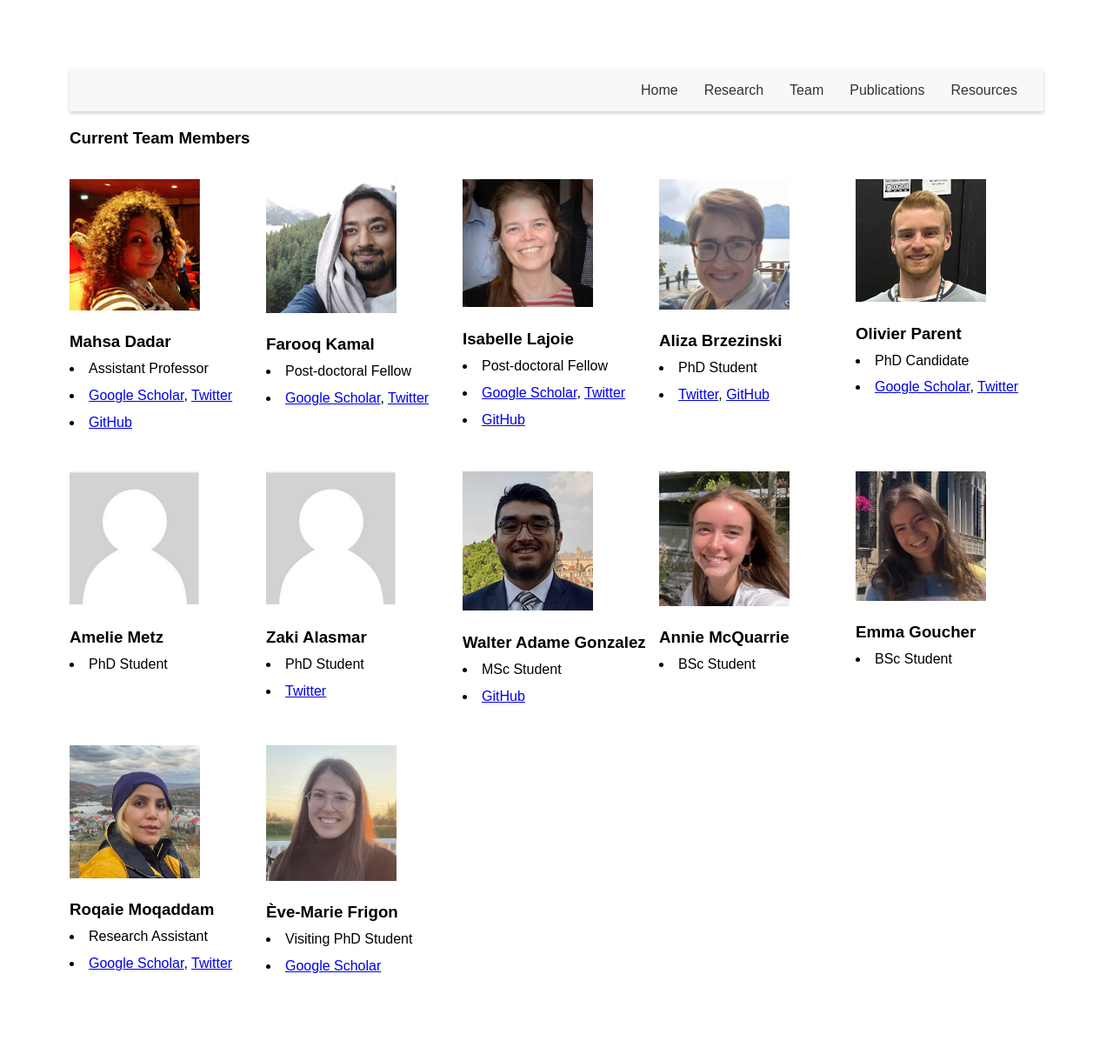
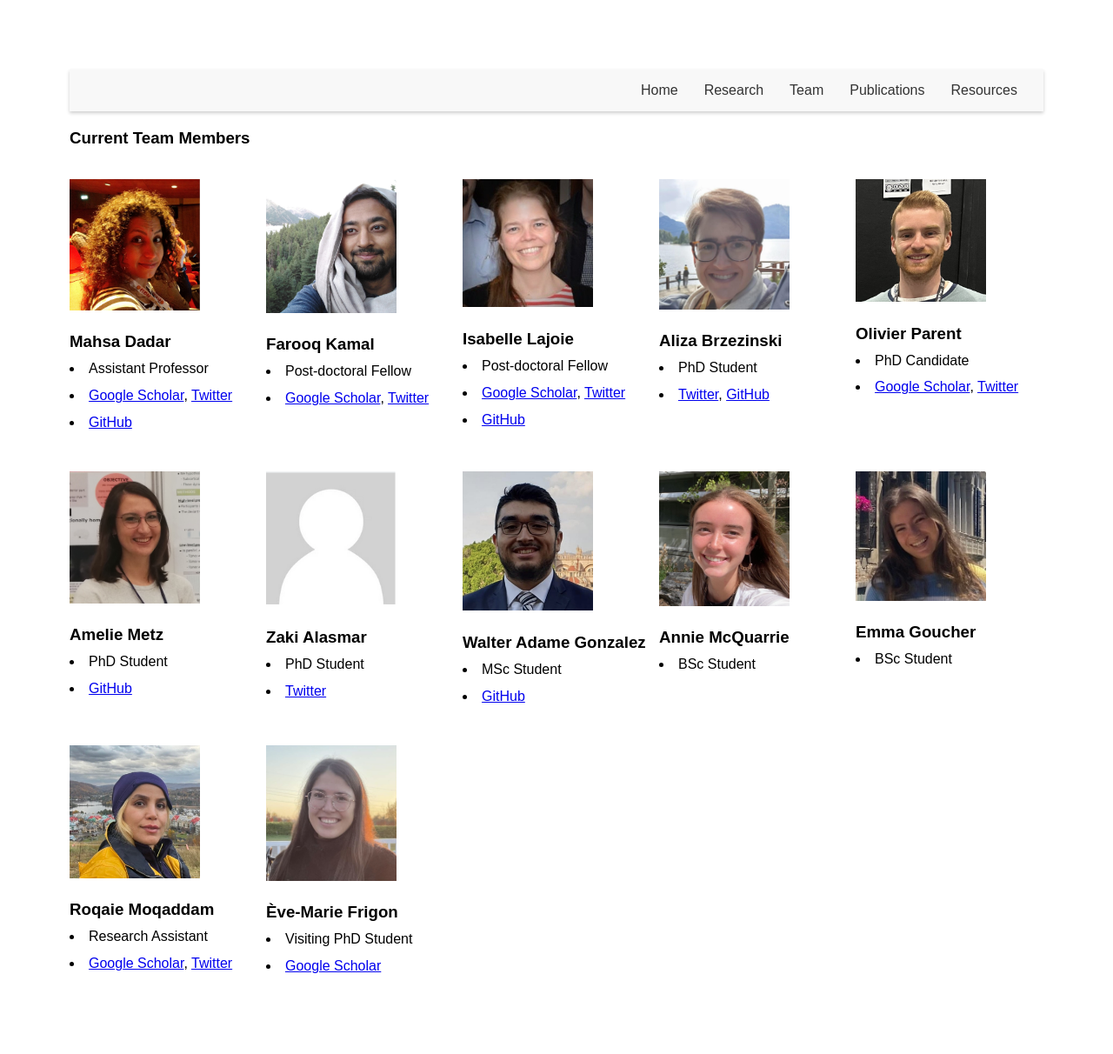
Before and after one commit to VANDAlab/VANDAlab.github.io, a Jekyll site: the page team.html, which Jekyll copies as it is, in a window 1280 px wide. Shown: the whole page at 87% size. Built offline with Jekyll 4.4.1, drawn with Linux system fonts in a browser that asks for light colours.

Commit message:
Update team.html

```diff
--- a/team.html
+++ b/team.html
@@ -62,9 +62,10 @@
 </div>
 
   <div class="person">
-    <img src="team/empty.png" alt="empty">
+    <img src="team/amelia.jpg" alt="empty">
     <h3>Amelie Metz</h3>
     <li>PhD Student</li>
+    <li> <a href="https://github.com/ameliemetz">GitHub</a> </li>
    </div>
 
     <div class="person">
```
